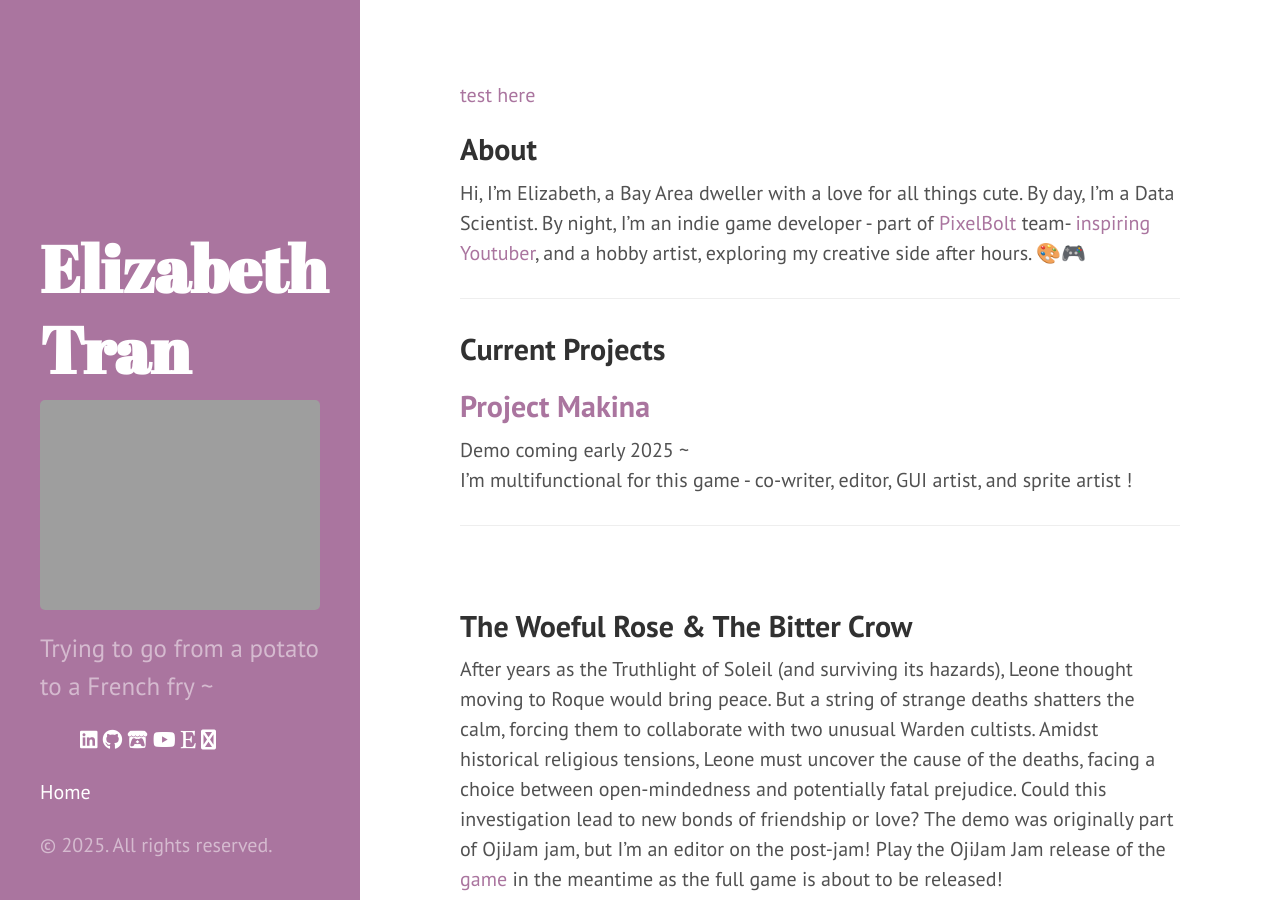
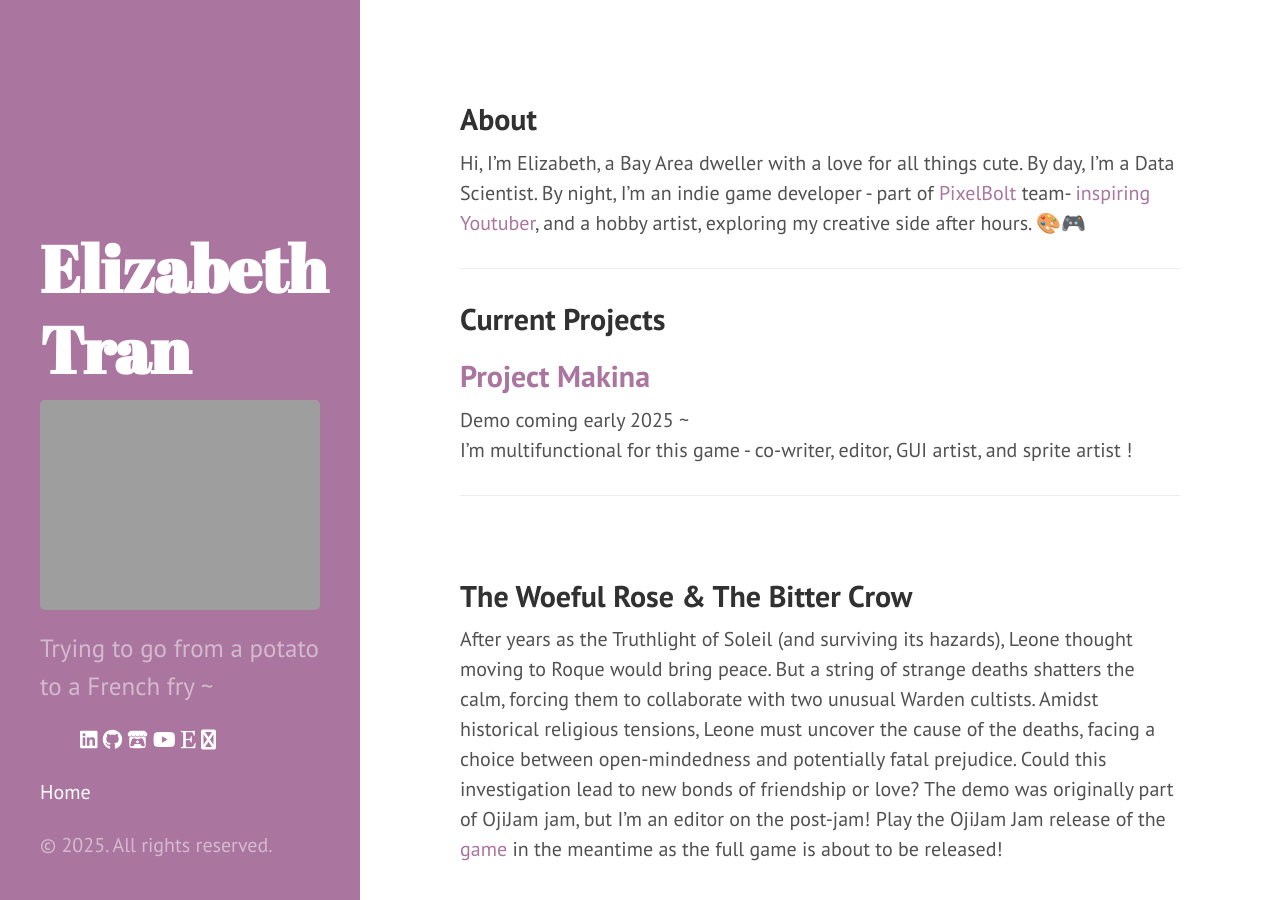
Before and after one commit to elizabellatran/elizabellatran.github.io, a Jekyll site: the page built from index.md, in a window 1280 px wide and 900 px high. Built offline with Jekyll 4.4.1, drawn with Linux system fonts in a browser that asks for light colours; a script that is not in the unit is left out.

Commit message:
Update index.md

```diff
--- a/index.md
+++ b/index.md
@@ -4,8 +4,7 @@ layout: default
 image_sliders:
   - slider1
 ---
-<a href="gamelist.md">test</a>
-[here]({% link gamelist.md %})
+
 ## About
 Hi, I’m Elizabeth, a Bay Area dweller with a love for all things cute. By day, I'm a Data Scientist. By night, I'm an indie game developer - part of <a href="https://pixelboltgames.wixsite.com/pixelbolt-games">PixelBolt </a> team- <a href="https://www.youtube.com/@cutebrainpants">inspiring Youtuber</a>, and a hobby artist, exploring my creative side after hours. 🎨🎮
 <hr>
```
